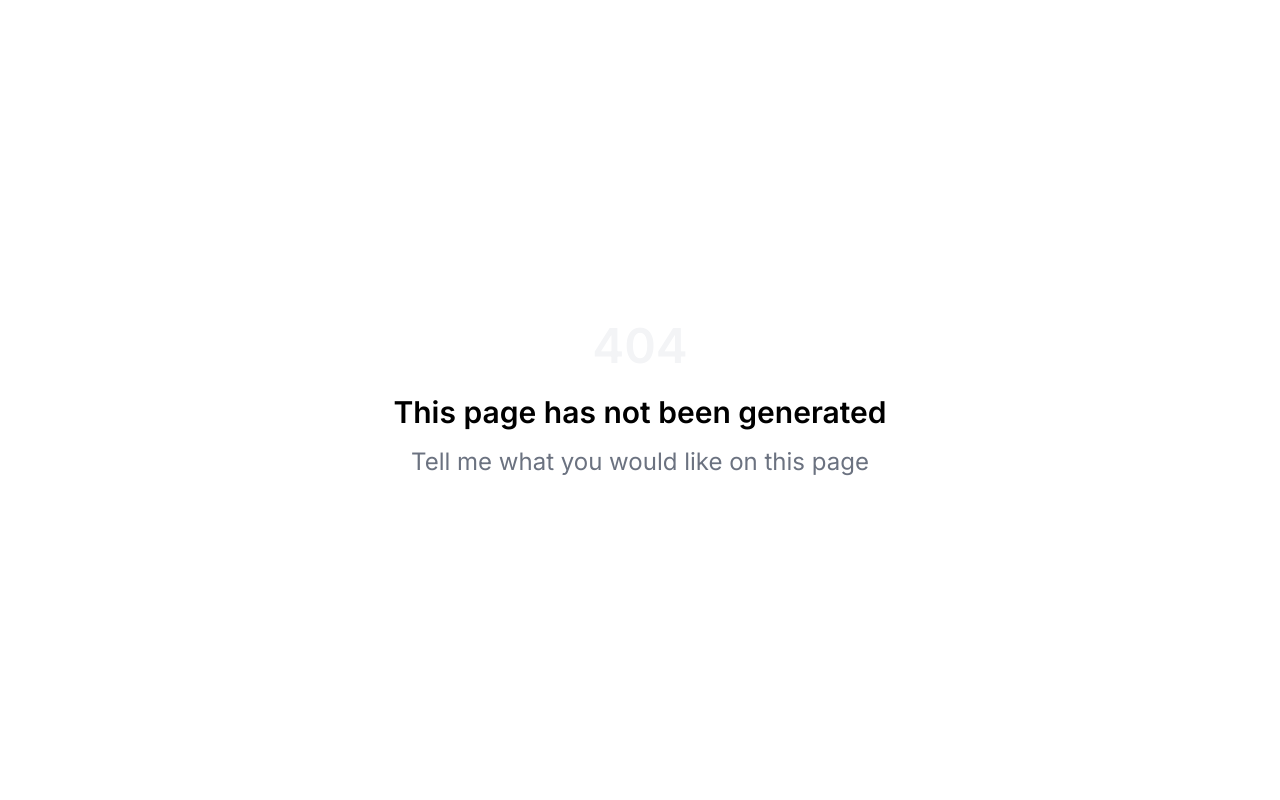
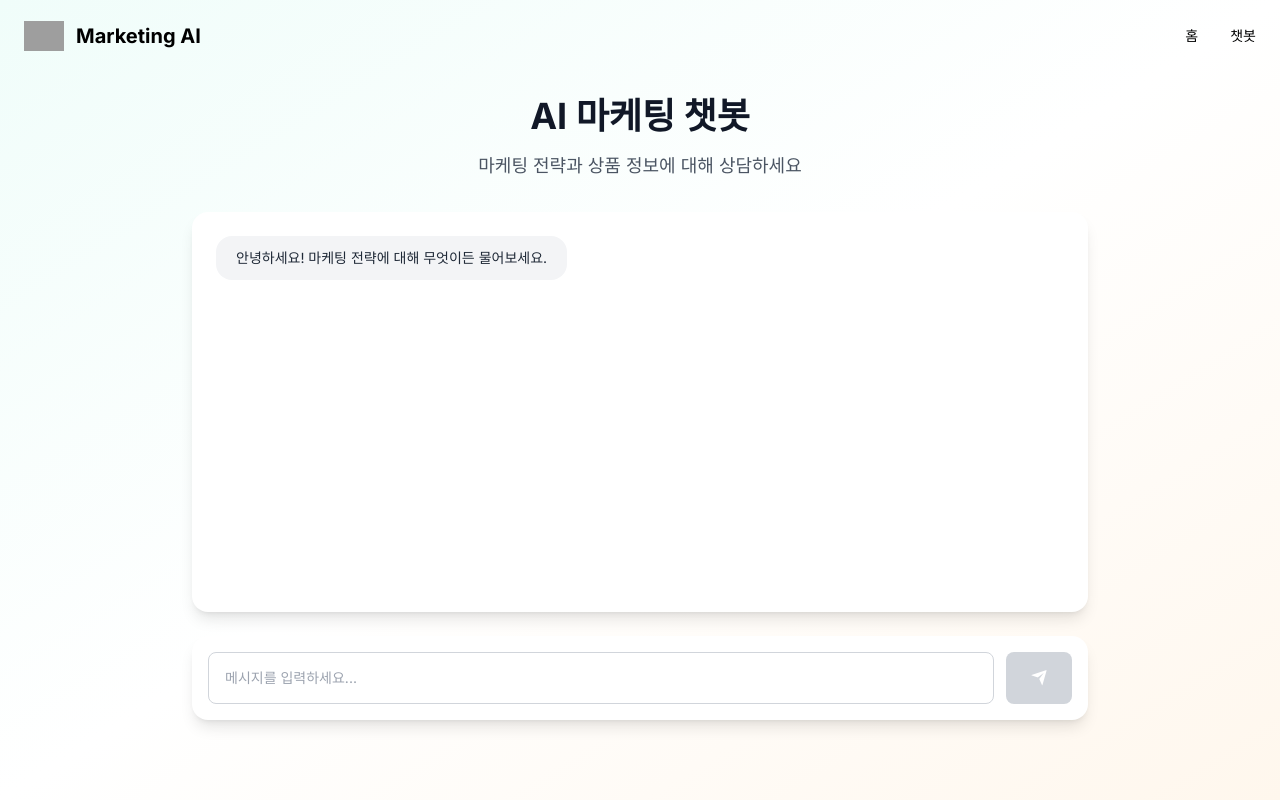
Before and after one commit to mini-inim/marketing_front, a React (Vite) app: page /chat in a window 1280 px wide. Before the commit this address had no page. Built offline with nearby package versions, Linux system fonts and the light colour scheme; grey boxes are pictures that could not be loaded.

Commit message:
체크 init

```diff
--- a/src/pages/chat/page.tsx
+++ b/src/pages/chat/page.tsx
@@ -11,6 +11,7 @@ interface Message {
 const ChatPage: React.FC = () => {
   const sessionId = useAppStore((state) => state.sessionId);
   const productInfo = useAppStore((state) => state.productInfo);
+  const swotResult = useAppStore((state)=>state.swotResult)
 
   const [messages, setMessages] = useState<Message[]>([
     {
@@ -44,21 +45,42 @@ const ChatPage: React.FC = () => {
             message: input,
             session_id: sessionId,
             product_info: productInfo,
+            session_context: swotResult || '',
             history: messages.map((msg) => ({
                 role: msg.role,
                 content: msg.content,
             })),
         });
 
+        // 🚨 디버깅: 응답이 정확히 들어왔는지 확인
+        console.log("Chat API 응답:", response);
+
+        let content: string = '응답을 받지 못했습니다. (필드 없음)';
+
+        // 백엔드 응답 구조에 맞게 response.response에서 내용을 추출
+        if (response && typeof response.response === 'string' && response.response.length > 0) {
+            content = response.response;
+        }
+
         const assistantMessage: Message = {
             role: 'assistant',
-        content: response.response || response.message || '응답을 받지 못했습니다.',
+            content: content,
         };
-      setMessages((prev) => [...prev, assistantMessage]);
+
+        // 🚨 상태 업데이트: 함수형 업데이트 사용
+        setMessages((prev) => {
+            const newState = [...prev, assistantMessage];
+            // 메시지 상태가 업데이트된 후, 스크롤을 확실히 내립니다.
+            // (useEffect가 있지만, 즉시 반영을 위해 여기서 한 번 더 호출)
+            setTimeout(scrollToBottom, 50);
+            return newState;
+        });
+
     } catch (error) {
+        console.error('Chat API 호출 실패:', error);
         const errorMessage: Message = {
             role: 'assistant',
-        content: '죄송합니다. 오류가 발생했습니다. 다시 시도해주세요.',
+            content: '죄송합니다. 서버 통신 중 오류가 발생했습니다.',
         };
         setMessages((prev) => [...prev, errorMessage]);
     } finally {
--- a/src/router/config.tsx
+++ b/src/router/config.tsx
@@ -30,6 +30,10 @@ const routes: RouteObject[] = [
     element: <ResultPage />,
   },
   {
+    path: '/chat',
+    element: <ChatPage/>
+  },
+  {
     path: '*',
     element: <NotFound />,
   },
--- a/src/services/api.ts
+++ b/src/services/api.ts
@@ -34,6 +34,7 @@ export interface DetailRequest {
 export interface ChatRequest {
   message: string;
   session_id: string;
+  session_context: {};
   product_info?: any;
   history?: Array<{ role: string; content: string }>;
 }
```
Lines whose indentation alone changed are shown as unchanged.
